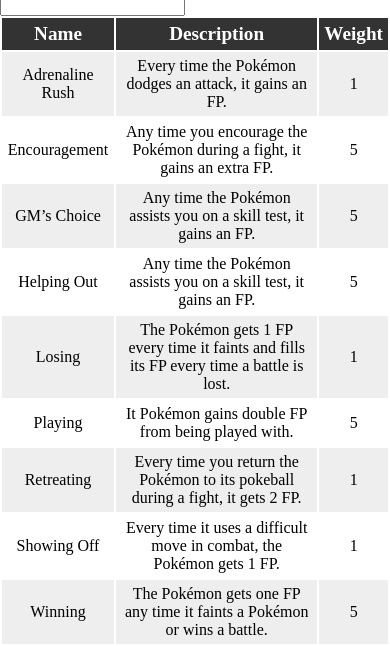
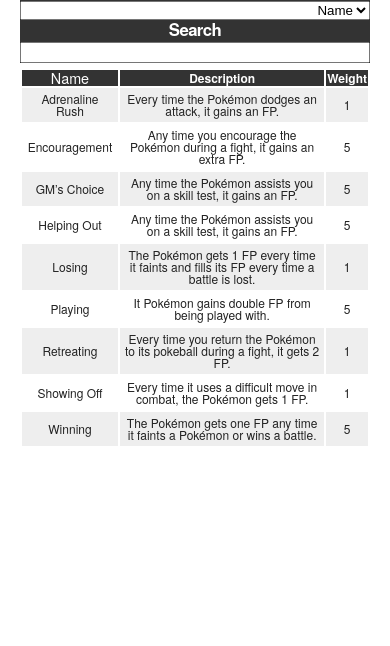
Before and after one commit to ajc388/PokemonRPG, a plain HTML site: page natures.html in a window 390 px wide. Shown: the part 417-1063 px from the top of the page. After the commit the page ends 865 px from the top, so only its background shows below. Drawn offline with Linux system fonts and the light colour scheme.

Commit message:
Learned a new responsive trick! w00 w00!!

```diff
--- a/assets/css/master.css
+++ b/assets/css/master.css
@@ -114,18 +114,10 @@
 
 /*Data tables*/
 table { margin-width: 0px; }
-table tr:first-child {
-	background-color: #333;
-	font-size: 120%;
-	color: white;
-}
-table tr:nth-child(even) { background-color: #EEE; }
+table tr:first-child { background-color: #333; color: white; }
+table tr:nth-child(even) { border: 1px solid #EEE; background-color: #EEE; }
 table tr:not(:first-child):hover { background-color: lightblue; }
-table tr th { padding: 5px; }
-table tr td {
-	padding: 5px;
-	text-align: center;
-}
+table tr td { padding: 5px; text-align: center; }
 
 .header { text-align: center; font-weight: bold; }
 .label {
--- a/assets/javascript/datagrid.js
+++ b/assets/javascript/datagrid.js
@@ -13,17 +13,17 @@
     //construct menu items
     $("#datagrid").append(
         '<div id="anchor"></div>'+
-        '<div id="selector" class="blockheader">'+
-          '<span >'+title+'</span>'+
+        '<div id="selector" class="block-header twelve columns">'+
+          '<span id="title" class="header six columns"><h4>'+title+'</h4></span>'+
         '</div>'+
-        '<div id="grid"></div>');
+        '<div id="grid" class="twelve columns"></div>');
 
     if ( sortFlag )
     {
       $("#selector").append(
-        '<span class="sort">'+
-          '<label for="sort">Sort: </label>'+
-          '<select class="input" id="sort"></select>'+
+        '<span class="shift three columns">'+
+          '<h5><label class="header offset-by-one five columns" for="sort">Sort</label>'+
+          '<select class="input right offset-by-one five columns" id="sort"></select></h5>'+
         '</span>');
 
       //is there a better way to do this?!
@@ -36,15 +36,14 @@
 
       $("#sort").on("change", function() { sort(); });
     }
-
     //Build dom elements
     if ( searchFlag )
     {
       //Add search bar in
       $("#selector").append(
-          '<span class="search">'+
-            '<label for="search">Search: </label>'+
-            '<input class="input" id="search" type="search"></input>'+
+          '<span id="searchBar" class="shift three columns">'+
+            '<h5><label class="header offset-by-one five columns" for="search">Search</label>'+
+            '<input class="input right offset-by-one five columns" id="search" type="search"></input></h5>'+
           '</span>');
 
       /*Search Functionality*/
@@ -129,11 +128,11 @@
     {
       if (Object.keys(data).length > 0)
       {
-        var table = $("<table id='dataGrid' class='dataGrid'></table>");
+        var table = $("<table id='dataGrid' class='dataGrid twelve columns'></table>");
         if ( headerFlag )
         {
           var row = $("<tr class='dataRowHeader'></tr>");
-          row.append("<th class='dataHeader'>Name</th>");
+          row.append("<th class='header'><h6>Name</h6></th>");
           $.each(data[Object.keys(data)[0]], function(key) {
             row.append("<th class='dataHeader'>"+ key +"</th>");
           });
--- a/natures.html
+++ b/natures.html
@@ -4,27 +4,26 @@
 <head>
   <meta charset="utf-8">
 
-  <title>Pokemon RPG</title>
+  <title>Pokemon RPG - Natures</title>
   <meta name="description" content="Local pokemon toolkit">
   <meta name="author" content="Cameron">
 
   <link rel="stylesheet" type="text/css" href="assets/vendor/jquery-ui-1.12.1/jquery-ui.css" />
   <link rel="stylesheet" type="text/css" href="assets/css/master.css" />
+  <link rel="stylesheet" type="text/css" href="assets/vendor/skeleton-2.0.4/css/skeleton.css" />
 
   <script src="assets/vendor/jquery-3.1.1/jquery-3.1.1.js"></script>
   <script src="assets/vendor/jquery-ui-1.12.1/jquery-ui.js"></script>
   <script src="assets/javascript/datagrid.js"></script>
-
   <script src="assets/javascript/natures.js"></script>
 
   <script type="text/javascript" src="model/natures.json"></script>
 
-
 </head>
 
-<body>
+<body class="container">
   <header id="header" class="banner twelve columns">
-    <span class="center twelve columns"><img src="assets/images/pokemon_menu.png" alt ="Pokemon RPG Menu"/></span>
+    <div class="center twelve columns"><img src="assets/images/pokemon_menu.png" alt ="Pokemon RPG Menu"/></div>
     <nav class="menu twelve columns">
         <ul>
           <li><a href="index.html">Home</a></li>
@@ -37,9 +36,7 @@
     </nav>
   </header>
 
-  <section class="block" id="datagrid">
-
-  </section>
+  <section class="twelve columns" id="datagrid"></section>
 
 </body>
 </html>
```
Also changed, not shown: assets/vendor/skeleton-2.0.4/css/skeleton.css.
